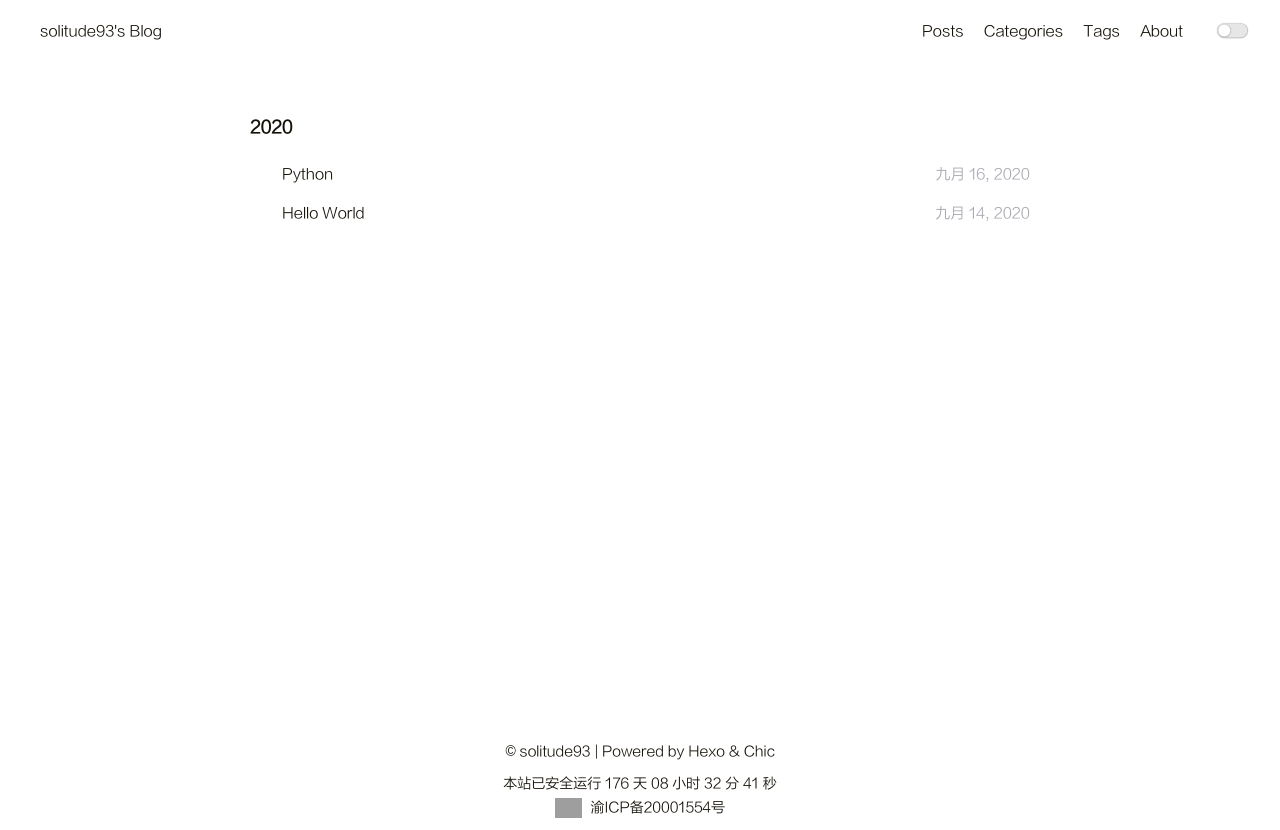
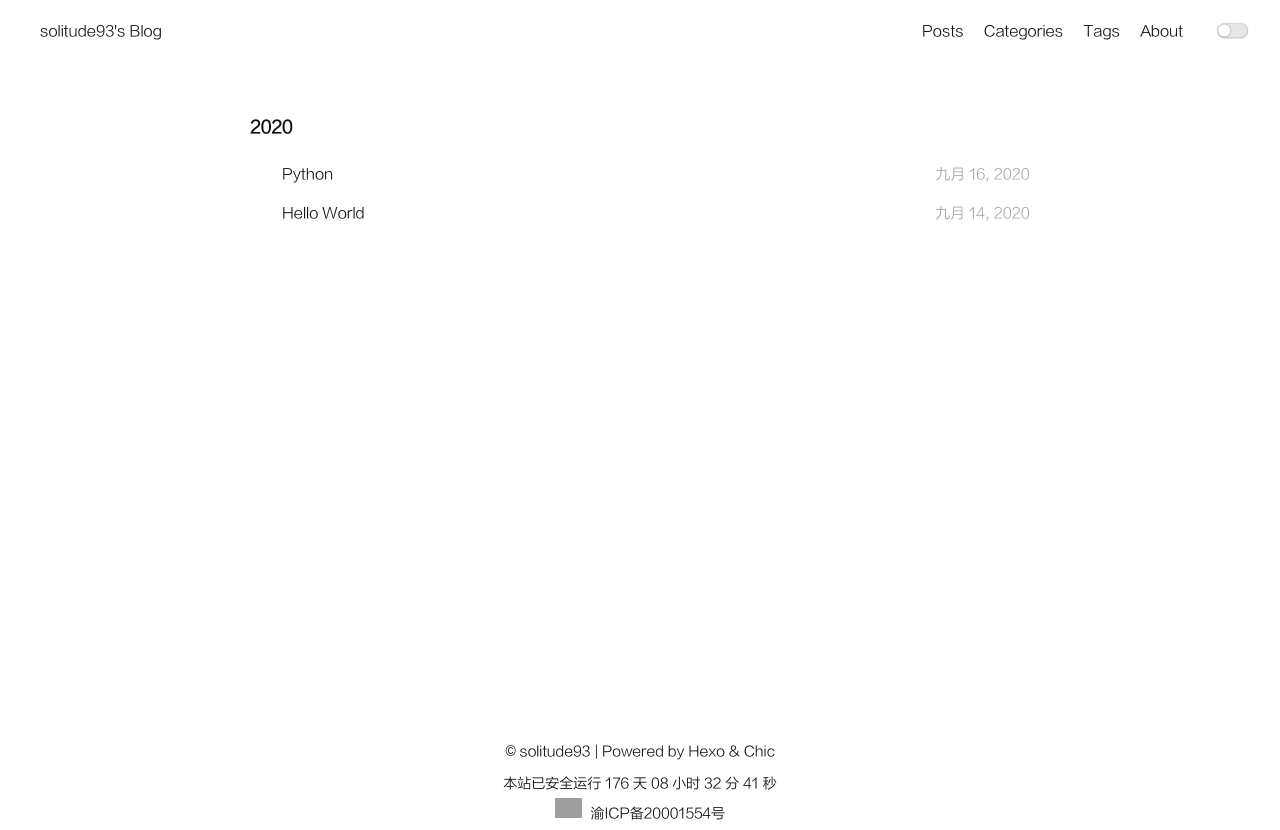
Before and after one commit to solitude93/solitude93.github.io, a plain HTML site: page archives/2020/09/index.html in a window 1280 px wide. Drawn offline with Linux system fonts and the light colour scheme; grey boxes are pictures that could not be loaded.

Commit message:
Site updated: 2020-09-20 11:02:33

```diff
--- a/archives/2020/09/index.html
+++ b/archives/2020/09/index.html
@@ -165,10 +165,10 @@
             </script>
         </div>
 
-        <div style="width:600px;margin:0 auto; height: 20px;">  <!--备案代码-->
+        <div style="margin:0 auto; height: 20px;">  <!--备案代码-->
 
             <img src="http://pm.how2j.online/beian.png" style="height: 20px;"/>
-            <a target="_blank" href="http://www.beian.gov.cn/portal/index" style="display:inline-block; height:20px;line-height:20px"><p style="float:left;height:20px;line-height:20px;margin: 0px 0px 0px 5px;">渝ICP备20001554号</p></a>
+            <a target="_blank" href="http://www.beian.gov.cn/portal/index" style="display:inline-block; height:20px;line-height:20px"><p style="height:20px;line-height:20px;margin: 0px 0px 0px 5px;">渝ICP备20001554号</p></a>
             <!-- <a target="_blank" href="http://www.beian.gov.cn/portal/registerSystemInfo?recordcode=50022802000393" style="display:inline-block;text-decoration:none;height:20px;line-height:20px;">
                 <img src="" style="float:left;"/><p style="float:left;height:20px;line-height:20px;margin: 0px 0px 0px 5px;">渝公网安备 50022802000393号</p>
             </a> -->
```
Also changed, not shown: archives/2020/index.html (+2 -2 lines), archives/index.html (+2 -2 lines), category/index.html (+2 -2 lines), index.html (+2 -2 lines), posts/4a17b156/index.html (+2 -2 lines), posts/a378bd8e/index.html (+2 -2 lines), tag/index.html (+2 -2 lines).
